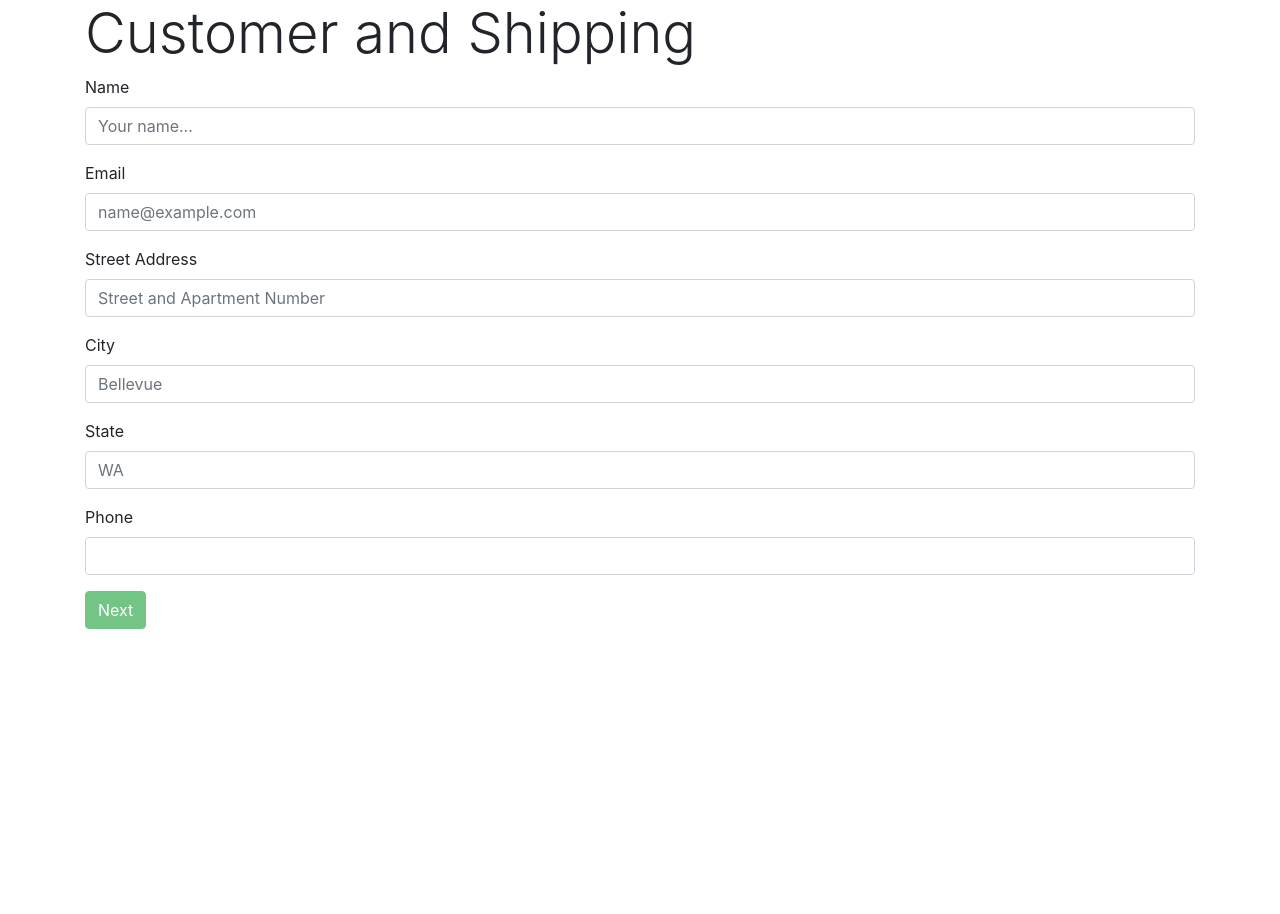
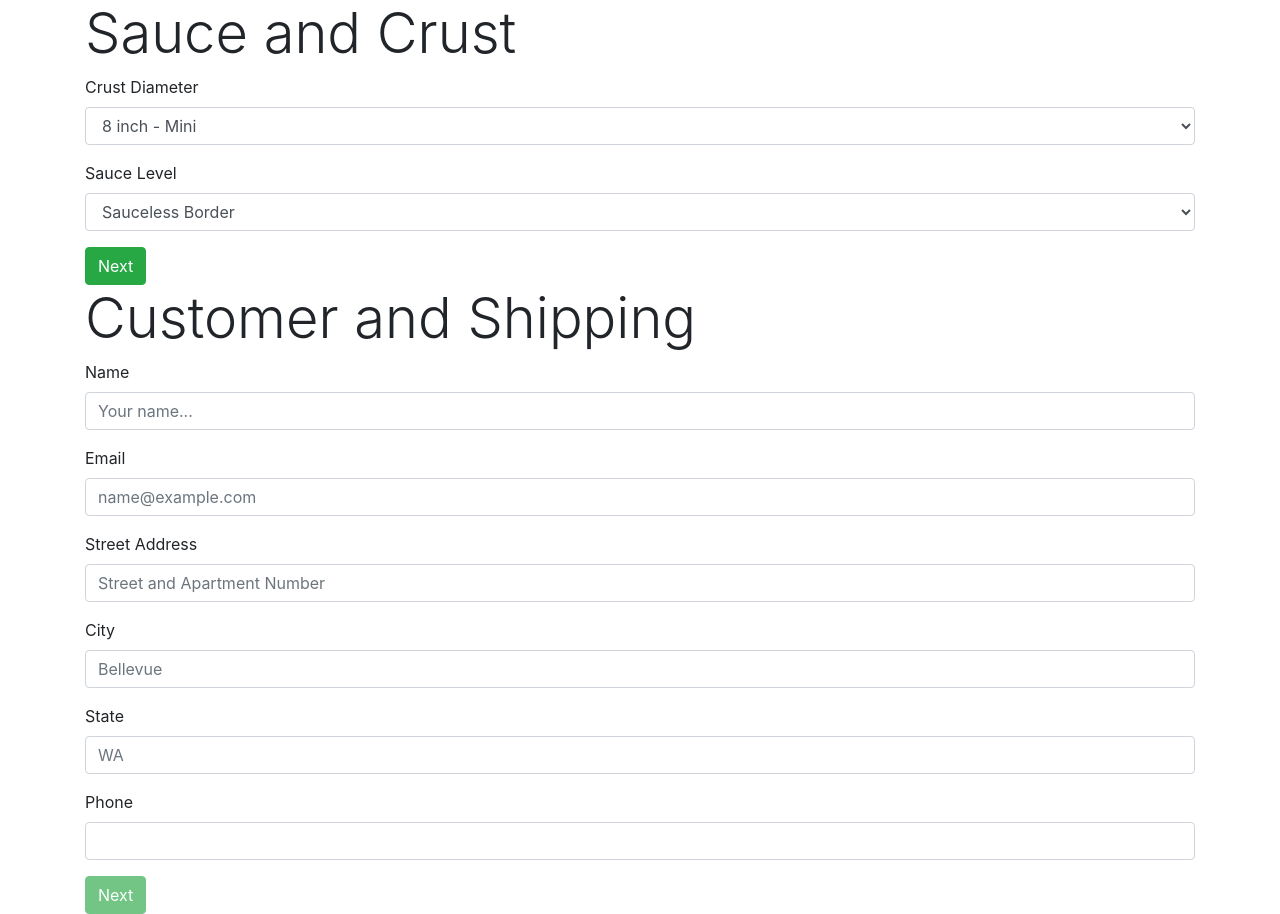
Before and after one commit to drakens6/redux-pizza-jump-2020, a React (Create React App) app in the folder client/: page / in a window 1280 px wide. Before the commit the page ends 800 px from the top, so only its background shows below. Built offline with nearby package versions, Linux system fonts and the light colour scheme.

Commit message:
Added state and submission to customer form; added SauceCrust form

```diff
--- a/client/src/actions/customer.js
+++ b/client/src/actions/customer.js
@@ -0,0 +1,21 @@
+import { SET_CUSTOMER, CLEAR_CUSTOMER } from './types';
+
+export const setCustomer = ({ name, email, street, phone, city, state }) => {
+  return {
+    type: SET_CUSTOMER,
+    payload: {
+      name: name.trim(),
+      email: email.trim(),
+      street: street.trim(),
+      phone: phone.trim(),
+      city: city.trim(),
+      state: state.trim(),
+    },
+  };
+};
+
+export const clearCustomer = () => {
+  return {
+    type: CLEAR_CUSTOMER,
+  };
+};
--- a/client/src/actions/menu.js
+++ b/client/src/actions/menu.js
@@ -0,0 +1,19 @@
+import { NEXT_MENU, PREVIOUS_MENU, RESET_MENU } from './types';
+
+export const nextMenu = () => {
+  return {
+    type: NEXT_MENU,
+  };
+};
+
+export const previousMenu = () => {
+  return {
+    type: PREVIOUS_MENU,
+  };
+};
+
+export const resetMenu = () => {
+  return {
+    type: RESET_MENU,
+  };
+};
--- a/client/src/actions/pizza.js
+++ b/client/src/actions/pizza.js
@@ -0,0 +1,15 @@
+import { SET_SAUCE_LEVEL, SET_CRUST_SIZE } from './types';
+
+export const setSauceLevel = sauceLevel => {
+  return {
+    type: SET_SAUCE_LEVEL,
+    payload: parseInt(sauceLevel),
+  };
+};
+
+export const setCrustSize = crustSize => {
+  return {
+    type: SET_CRUST_SIZE,
+    payload: parseInt(crustSize),
+  };
+};
--- a/client/src/actions/types.js
+++ b/client/src/actions/types.js
@@ -2,11 +2,14 @@ export const SET_CUSTOMER = 'SET_CUSTOMER';
 export const CLEAR_CUSTOMER = 'CLEAR_CUSTOMER';
 
 export const NEXT_MENU = 'NEXT_MENU';
+export const PREVIOUS_MENU = 'PREVIOUS_MENU';
 export const RESET_MENU = 'RESET_MENU';
 
 export const SET_SAUCE_LEVEL = 'SET_SAUCE_LEVEL';
-export const SET_CRUST_TYPE = 'SET_CRUST_TYPE';
+export const SET_CRUST_SIZE = 'SET_CRUST_SIZE';
+
 export const ADD_TOPPING = 'ADD_TOPPING';
 export const REMOVE_TOPPING = 'REMOVE_TOPPING';
 export const CLEAR_TOPPINGS = 'CLEAR_TOPPINGS';
+
 export const CLEAR_PIZZA = 'CLEAR_PIZZA';
--- a/client/src/components/Customer.jsx
+++ b/client/src/components/Customer.jsx
@@ -4,8 +4,10 @@ import PropTypes from 'prop-types';
 import { connect } from 'react-redux';
 
 import { Form, Button } from 'react-bootstrap';
+import { setCustomer } from '../actions/customer';
+import { nextMenu } from '../actions/menu';
 
-const Customer = ({}) => {
+const Customer = ({ customerRed, setCustomer, nextMenu }) => {
   const [formData, setFormData] = useState({
     name: '',
     email: '',
@@ -23,6 +25,10 @@ const Customer = ({}) => {
     formData.state.trim() &&
     formData.phone.trim();
 
+  useEffect(() => {
+    setFormData(() => ({ ...customerRed }));
+  }, []);
+
   const handleInputChange = e => {
     setFormData({ ...formData, [e.target.name]: e.target.value });
     // const name = e.target.name;
@@ -38,6 +44,8 @@ const Customer = ({}) => {
   const handleNext = e => {
     e.preventDefault();
     console.log('Next!');
+    setCustomer(formData);
+    nextMenu();
   };
 
   return (
@@ -116,8 +124,13 @@ const Customer = ({}) => {
 
 Customer.propTypes = {};
 
-const mapStateToProps = state => ({});
+const mapStateToProps = state => ({
+  customerRed: state.customer,
+});
 
-const mapDispatchToProps = dispatch => ({});
+const mapDispatchToProps = dispatch => ({
+  setCustomer: data => dispatch(setCustomer(data)),
+  nextMenu: () => dispatch(nextMenu()),
+});
 
 export default connect(mapStateToProps, mapDispatchToProps)(Customer);
--- a/client/src/components/Main.jsx
+++ b/client/src/components/Main.jsx
@@ -7,7 +7,7 @@ import Customer from './Customer';
 import Toppings from './Toppings';
 import ReviewOrder from './ReviewOrder';
 
-const Main = props => {
+const Main = menuRed => {
   return (
     <div>
       <SauceCrust />
@@ -20,7 +20,9 @@ const Main = props => {
 
 Main.propTypes = {};
 
-const mapStateToProps = state => ({});
+const mapStateToProps = state => ({
+  menuRed: state.menu,
+});
 
 const mapDispatchToProps = dispatch => ({});
 
--- a/client/src/components/SauceCrust.jsx
+++ b/client/src/components/SauceCrust.jsx
@@ -1,15 +1,80 @@
-import React from 'react';
+import React, { Fragment, useEffect } from 'react';
 import PropTypes from 'prop-types';
 import { connect } from 'react-redux';
 
-const SauceCrust = props => {
-  return <div></div>;
+import { Form, Button } from 'react-bootstrap';
+
+import { setSauceLevel, setCrustSize } from '../actions/pizza';
+import { nextMenu } from '../actions/menu';
+
+const SauceCrust = ({ pizzaRed, setSauceLevel, setCrustSize }) => {
+  useEffect(() => {}, []);
+
+  const handleNext = e => {
+    e.preventDefault();
+    nextMenu();
+  };
+
+  const handleCrustSizeSelect = e => {
+    setCrustSize(e.target.value);
+    console.log(e.target.value);
+  };
+
+  const handleSauceLevelSelect = e => {
+    setSauceLevel(e.target.value);
+    console.log(e.target.value);
+  };
+
+  return (
+    <Fragment>
+      <h1 className="display-4">Sauce and Crust</h1>
+      <Form onSubmit={e => handleNext(e)}>
+        <Form.Group controlId="sauceCrust.crustSize">
+          <Form.Label>Crust Diameter</Form.Label>
+          <Form.Control
+            as="select"
+            defaultValue={pizzaRed.crustSize.toString()}
+            onChange={e => handleCrustSizeSelect(e)}
+          >
+            <option value="8">8 inch - Mini</option>
+            <option value="10">10 inch - Small</option>
+            <option value="12">12 inch - Medium</option>
+            <option value="14">14 inch - Large</option>
+          </Form.Control>
+        </Form.Group>
+        <Form.Group controlId="sauceCrust.sauceLevel">
+          <Form.Label>Sauce Level</Form.Label>
+          <Form.Control
+            as="select"
+            defaultValue={pizzaRed.sauceLevel.toString()}
+            onChange={e => handleSauceLevelSelect(e)}
+          >
+            <option value="0">Sauceless Border</option>
+            <option value="1">Regular Portion</option>
+            <option value="2">Light Portion</option>
+            <option value="3">Extra Portion</option>
+          </Form.Control>
+        </Form.Group>
+
+        <div className="ml-auto">
+          <Button variant="success" type="submit">
+            Next
+          </Button>
+        </div>
+      </Form>
+    </Fragment>
+  );
 };
 
 SauceCrust.propTypes = {};
 
-const mapStateToProps = state => ({});
+const mapStateToProps = state => ({
+  pizzaRed: state.pizza,
+});
 
-const mapDispatchToProps = dispatch => ({});
+const mapDispatchToProps = dispatch => ({
+  setSauceLevel: level => dispatch(setSauceLevel(level)),
+  setCrustSize: size => dispatch(setCrustSize(size)),
+});
 
 export default connect(mapStateToProps, mapDispatchToProps)(SauceCrust);
--- a/client/src/index.js
+++ b/client/src/index.js
@@ -11,7 +11,10 @@ import { Provider } from 'react-redux';
 import rootReducer from './reducers';
 import { createStore } from 'redux';
 
-const store = createStore(rootReducer);
+const store = createStore(
+  rootReducer,
+  window.__REDUX_DEVTOOLS_EXTENSION__ && window.__REDUX_DEVTOOLS_EXTENSION__()
+);
 
 ReactDOM.render(
   <Provider store={store}>
--- a/client/src/reducers/menu.js
+++ b/client/src/reducers/menu.js
@@ -1,4 +1,4 @@
-import { NEXT_MENU, RESET_MENU } from '../actions/types';
+import { NEXT_MENU, PREVIOUS_MENU, RESET_MENU } from '../actions/types';
 
 const initialState = {
   step: 0,
@@ -10,6 +10,11 @@ export const menu = (state = initialState, action) => {
       return {
         step: state.step + 1,
       };
+
+    case PREVIOUS_MENU:
+      return {
+        step: Math.max(state.step - 1, 0),
+      };
     case RESET_MENU:
       return {
         ...initialState,
--- a/client/src/reducers/pizza.js
+++ b/client/src/reducers/pizza.js
@@ -1,5 +1,5 @@
 import {
-  SET_CRUST_TYPE,
+  SET_CRUST_SIZE,
   SET_SAUCE_LEVEL,
   ADD_TOPPING,
   REMOVE_TOPPING,
@@ -8,8 +8,8 @@ import {
 } from '../actions/types';
 
 const initialState = {
-  sauceLevel: '',
-  crustType: '',
+  sauceLevel: 0,
+  crustSize: 8,
   toppings: [],
 };
 
@@ -20,10 +20,10 @@ export const pizza = (state = initialState, action) => {
         ...state,
         sauceLevel: action.payload,
       };
-    case SET_CRUST_TYPE:
+    case SET_CRUST_SIZE:
       return {
         ...state,
-        crustType: action.payload,
+        crustSize: action.payload,
       };
     case ADD_TOPPING:
       return {
```
Also changed, not shown: client/src/store.js (deleted).
